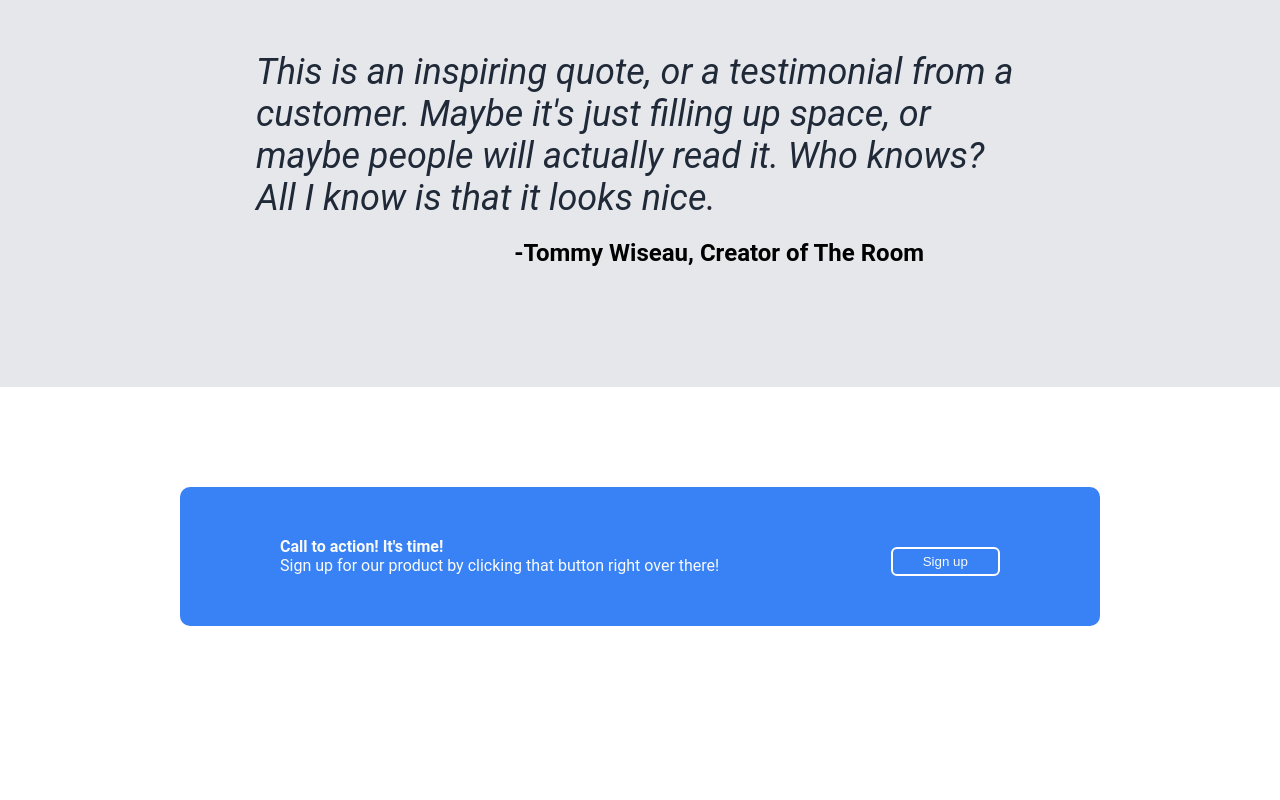
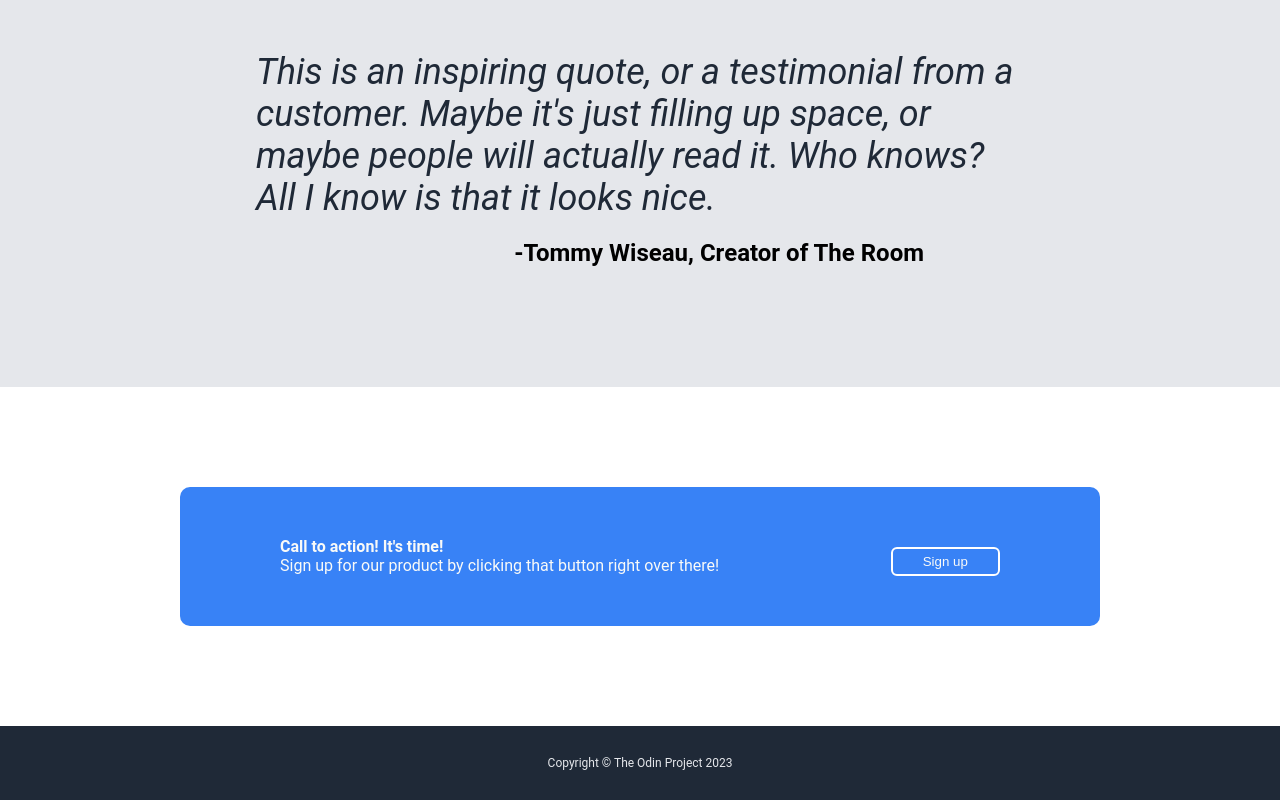
Before and after one commit to cannon1062/odin-landing-page, a plain HTML site: page index.html in a window 1280 px wide. Shown: the part 918-1718 px from the top of the page. Before the commit the page ends 1644 px from the top, so only its background shows below. Drawn offline with Linux system fonts and the light colour scheme.

Commit message:
Add footer and finishing touches
This is the final commit before reviewing other solutions.
There may or may not be further changes.

```diff
--- a/index.html
+++ b/index.html
@@ -88,12 +88,9 @@
             </div>
             <button class="bottom-signup signup">Sign up</button>
         </div>
-
     </div>
     <div class="footer">
-
+        <div class="footer-text">Copyright © The Odin Project 2023</div>
     </div>
-
-
 </body>
 </html>
--- a/styles.css
+++ b/styles.css
@@ -165,3 +165,16 @@
 .bottom-signup.signup {
     border: 2px solid white;
 }
+
+/* FOOTER */
+
+.footer {
+    background-color: #1F2937;
+    padding: 30px;
+}
+
+.footer-text {
+    color: #E5E7EB;
+    text-align: center;
+    font-size: 12px;
+}
```
